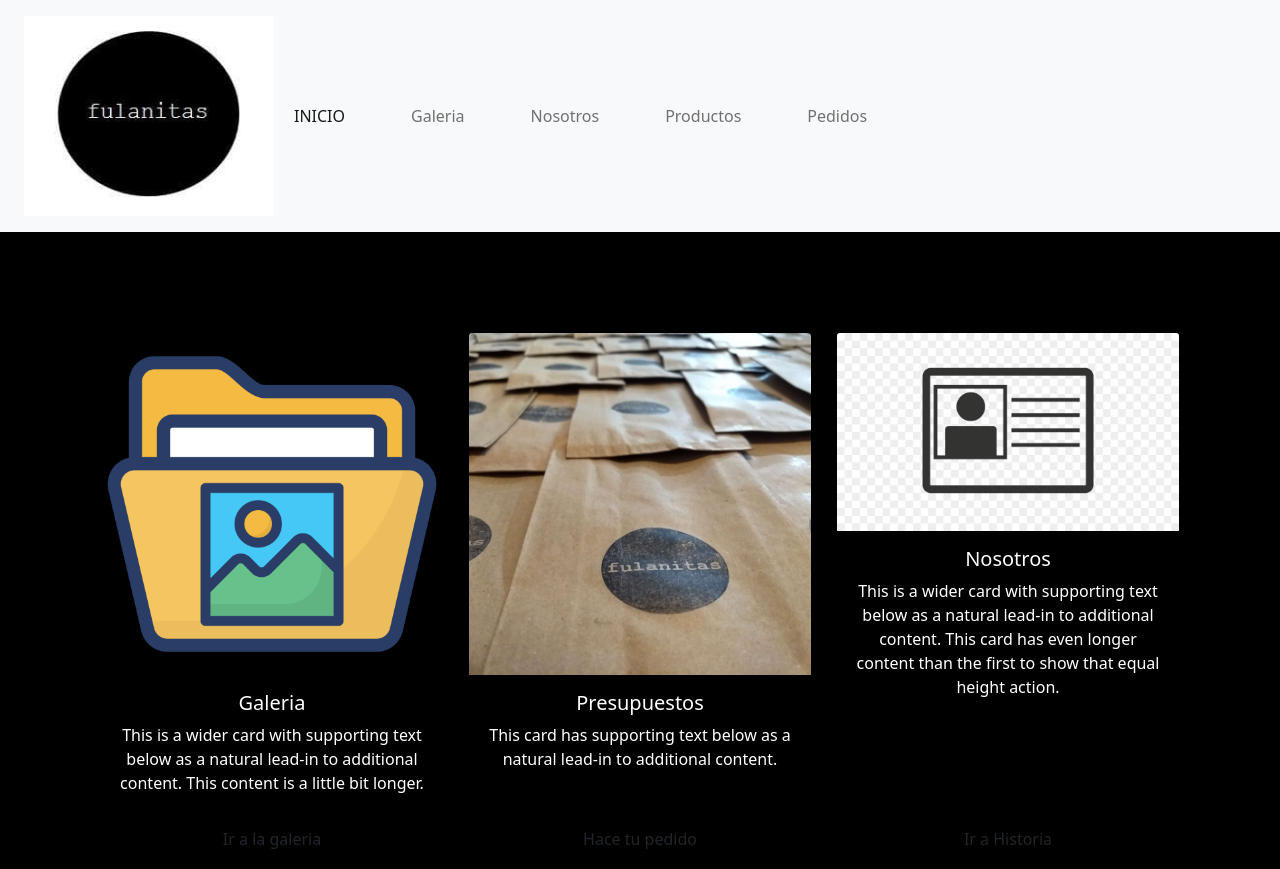
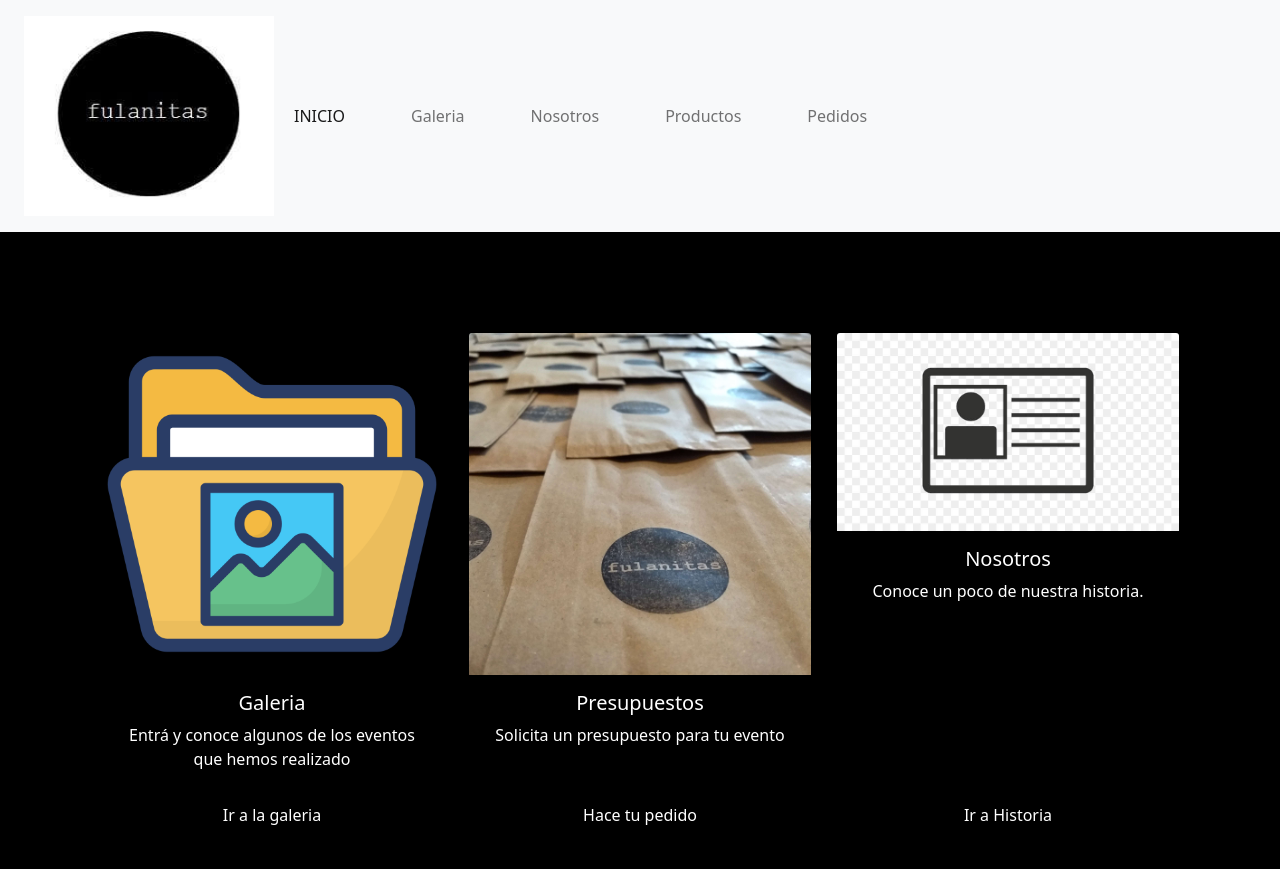
Before and after one commit to JeremiasDiaz1/repoproyectocoder, a website: page index.html in a window 1280 px wide. Shown: the top 869 px of the page. Drawn offline with nearby package versions, Linux system fonts and the light colour scheme.

Commit message:
arreglo index

```diff
--- a/css/parciales/_index.scss
+++ b/css/parciales/_index.scss
@@ -20,6 +20,7 @@
     display: flex;
     justify-content: center;
     align-items: center;
+    color: white;
 }
 a:hover{
     background-color: silver;
--- a/index.html
+++ b/index.html
@@ -54,7 +54,7 @@
             <img src="./assets/galeria-de-imagenes.png" class="card-img-top" alt="...">
             <div class="card-body">
               <h5 class="card-title">Galeria</h5>
-              <p class="card-text">This is a wider card with supporting text below as a natural lead-in to additional content. This content is a little bit longer.</p>
+              <p class="card-text">Entrá y conoce algunos de los eventos que hemos realizado</p>
             </div>
             <div class="card-footer">
               <a href="./secciones/galeria.html" class="btn">Ir a la galeria</a>
@@ -66,7 +66,7 @@
             <img src="./assets/imagen pedidos.jpg" class="card-img-top" alt="...">
             <div class="card-body">
               <h5 class="card-title">Presupuestos</h5>
-              <p class="card-text">This card has supporting text below as a natural lead-in to additional content.</p>
+              <p class="card-text">Solicita un presupuesto para tu evento</p>
             </div>
             <div class="card-footer">
               <a href="./secciones/pedidos.html" class="btn">Hace tu pedido</a>
@@ -78,7 +78,7 @@
             <img src="./assets/nosotros.jpg" class="card-img-top" alt="...">
             <div class="card-body">
               <h5 class="card-title">Nosotros</h5>
-              <p class="card-text">This is a wider card with supporting text below as a natural lead-in to additional content. This card has even longer content than the first to show that equal height action.</p>
+              <p class="card-text">Conoce un poco de nuestra historia.</p>
             </div>
             <div class="card-footer">
               <a href="./secciones/nosotros.html" class="btn">Ir a Historia</a>
```
Also changed, not shown: css/main.css.
